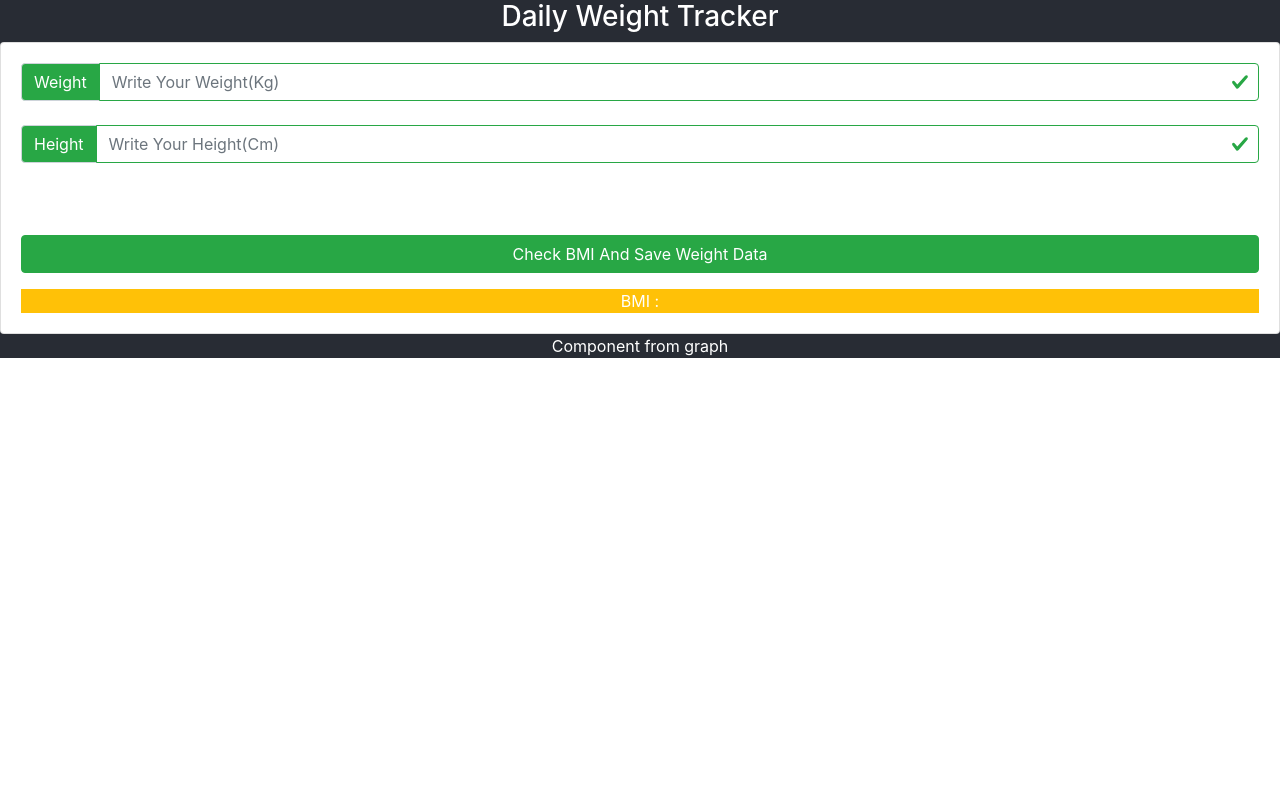
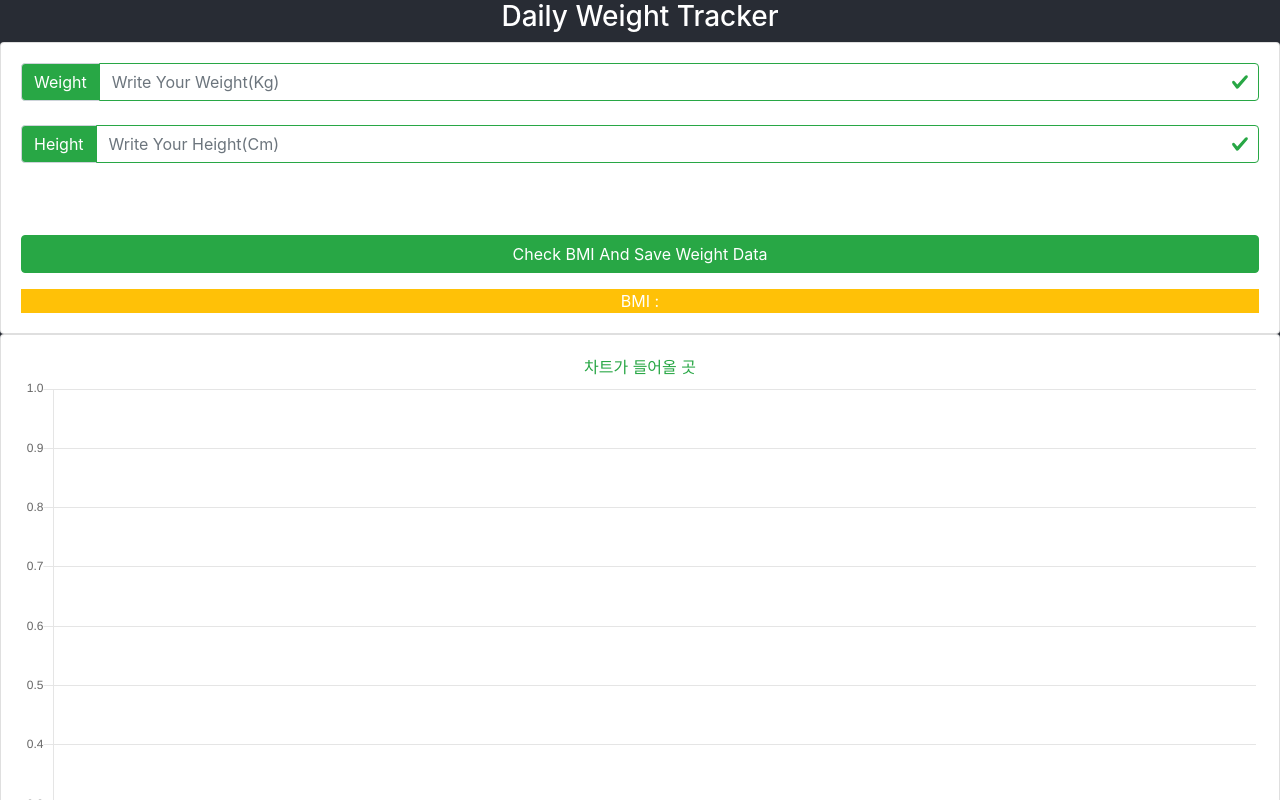
Before and after one commit to wonho1401/React_weight_tracker, a React (Create React App) app: page / in a window 1280 px wide. Shown: the top 800 px of the page. Built offline with nearby package versions, Linux system fonts and the light colour scheme.

Commit message:
Add react-chartjs-2

```diff
--- a/package.json
+++ b/package.json
@@ -7,7 +7,9 @@
     "@testing-library/react": "^9.5.0",
     "@testing-library/user-event": "^7.2.1",
     "bootstrap": "^4.5.0",
+    "chart.js": "^2.9.3",
     "react": "^16.13.1",
+    "react-chartjs-2": "^2.9.0",
     "react-dom": "^16.13.1",
     "react-scripts": "3.4.1"
   },
--- a/src/App.js
+++ b/src/App.js
@@ -4,6 +4,7 @@ import "./App.css";
 import Graph from "./components/Graph";
 import Weight from "./components/Weight";
 import "bootstrap/dist/css/bootstrap.min.css";
+import { Line } from "react-chartjs-2";
 class App extends React.Component {
   //graphData라는 변수를 두어, 그 안에 weight와 date를 묶어놔야 할 듯.
   state = {
@@ -63,7 +64,7 @@ class App extends React.Component {
             handleSubmit={this.handleSubmit}
             calcBmi={this.calcBmi}
           ></Weight>
-          <Graph></Graph>
+          <Graph weight={this.state.weight} bmi={this.state.bmi}></Graph>
         </header>
       </div>
     );
--- a/src/components/Graph.js
+++ b/src/components/Graph.js
@@ -1,8 +1,14 @@
 import React, { Component } from "react";
+import { Line } from "react-chartjs-2";
 
-//react-charts 이용해서 해봅시다.
 export default class graph extends Component {
   render() {
-    return <div className="">Component from graph</div>;
+    const { weight, bmi } = this.props;
+
+    return (
+      <div className="card card-body text-success">
+        차트가 들어올 곳<Line></Line>
+      </div>
+    );
   }
 }
```
Also changed, not shown: 1 other file (tests, documents, lock files or other folders).
